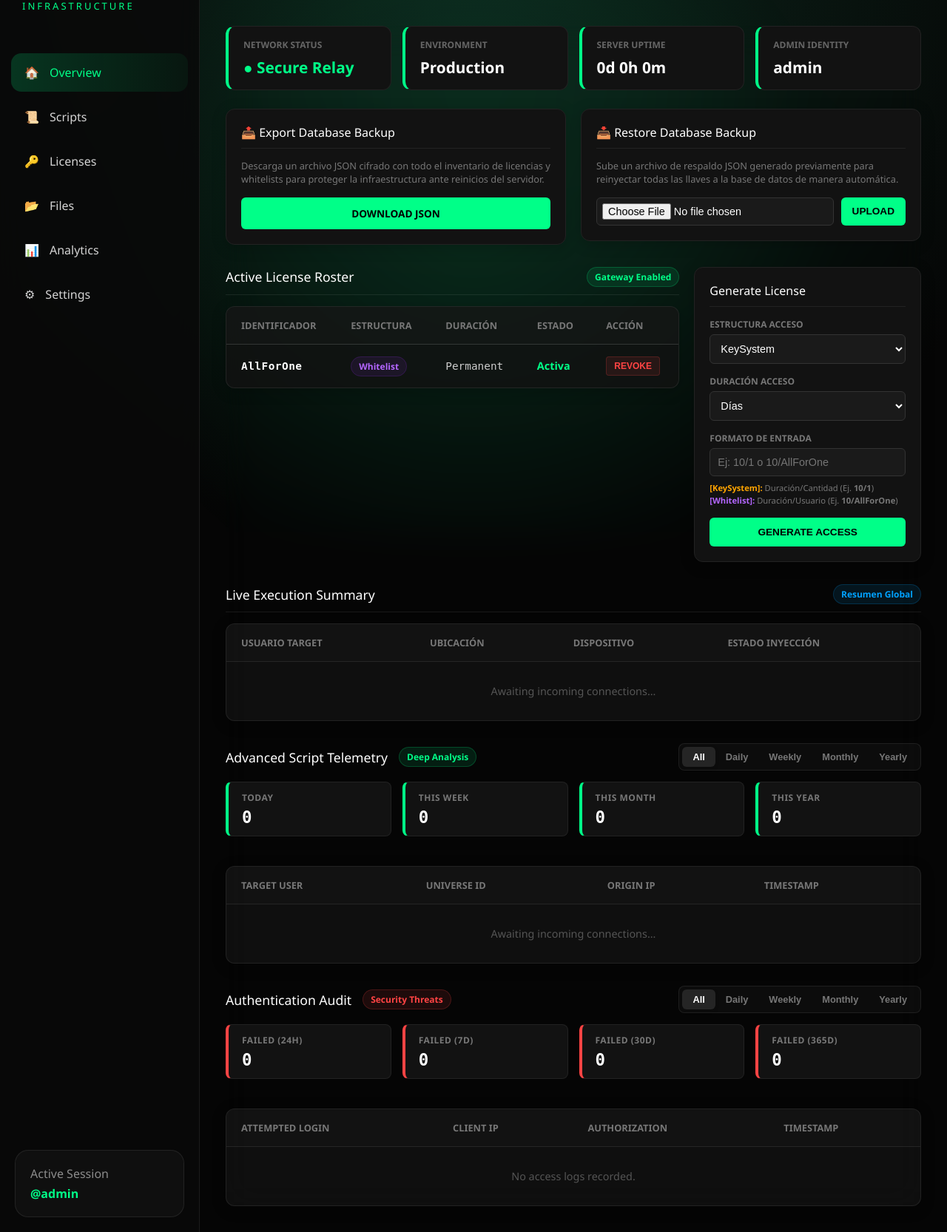
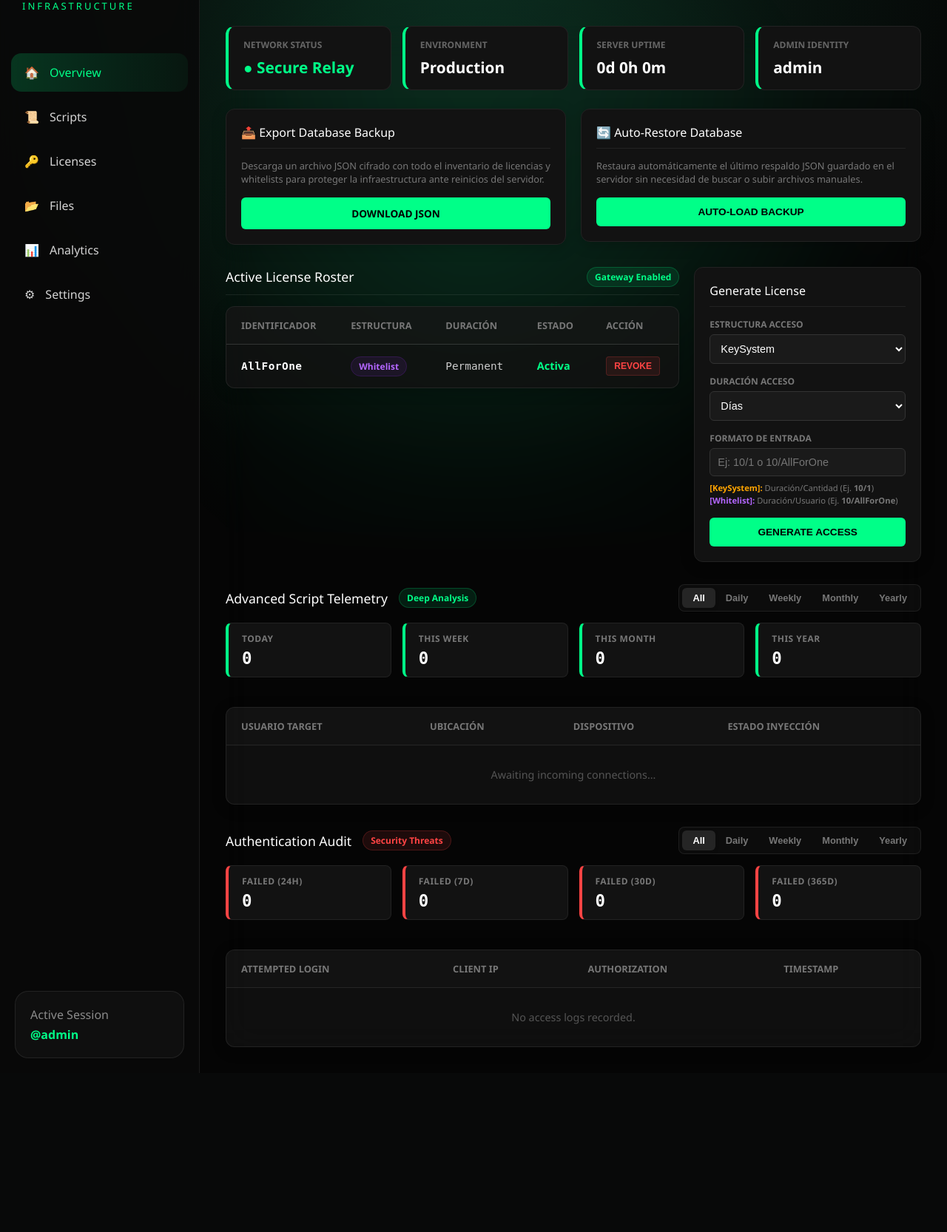
Before and after one commit to Silent-lua/Library, a Flask app: page /panel in a window 1280 px wide. Shown: the part 80-1746 px from the top of the page at 74% size. After the commit the page ends 1531 px from the top, so only its background shows below. Run offline with Flask 3, Linux system fonts and the light colour scheme; a user stored in the database is signed in.

Commit message:
Update panel.html

```diff
--- a/templates/panel.html
+++ b/templates/panel.html
@@ -351,7 +351,8 @@
                 <a href="#">📜 <span>Scripts</span></a>
                 <a href="#">🔑 <span>Licenses</span></a>
                 <a href="#">📂 <span>Files</span></a>
-                <a href="#">📊 <span>Analytics</span></a>
+                <!-- El enlace que usarás para tu página separada -->
+                <a href="/analytics">📊 <span>Analytics</span></a>
                 <a href="#">⚙ <span>Settings</span></a>
             </nav>
         </div>
@@ -414,12 +415,12 @@
                         <a href="/dashboard/exportar" class="btn-submit" style="display: block; text-align: center; text-decoration: none;">Download JSON</a>
                     </div>
 
+                    <!-- Formulario de Autoload (Modificado a un solo clic) -->
                     <div class="form-container">
-                        <h4>📥 Restore Database Backup</h4>
-                        <p style="color: #777; font-size: 0.8rem; margin-bottom: 15px; line-height: 1.4;">Sube un archivo de respaldo JSON generado previamente para reinyectar todas las llaves a la base de datos de manera automática.</p>
-                        <form action="/dashboard/importar" method="POST" enctype="multipart/form-data" style="display: flex; gap: 10px;">
-                            <input type="file" name="file_respaldo" accept=".json" required class="form-control" style="flex: 1; padding: 7px;">
-                            <button type="submit" class="btn-submit" style="width: auto; padding: 0 15px;">Upload</button>
+                        <h4>🔄 Auto-Restore Database</h4>
+                        <p style="color: #777; font-size: 0.8rem; margin-bottom: 15px; line-height: 1.4;">Restaura automáticamente el último respaldo JSON guardado en el servidor sin necesidad de buscar o subir archivos manuales.</p>
+                        <form action="/dashboard/autoload" method="POST">
+                            <button type="submit" class="btn-submit">Auto-Load Backup</button>
                         </form>
                     </div>
                 </div>
@@ -512,45 +513,7 @@
                     </div>
                 </div>
 
-                <div class="summary-section">
-                    <div class="section-header">
-                        <h3>Live Execution Summary</h3>
-                        <span class="badge badge-blue">Resumen Global</span>
-                    </div>
-                    <div class="table-container">
-                        <table class="modern-table">
-                            <thead>
-                                <tr>
-                                    <th>Usuario Target</th>
-                                    <th>Ubicación</th>
-                                    <th>Dispositivo</th>
-                                    <th>Estado Inyección</th>
-                                </tr>
-                            </thead>
-                            <tbody>
-                                {% for exe in ejecuciones %}
-                                <tr>
-                                    <td style="color: #fff; font-weight: 500;">{{ exe.roblox_username }}</td>
-                                    <td class="text-dim">Global / Proxy</td>
-                                    <td class="text-dim">Resumido</td>
-                                    <td>
-                                        {% if exe.universe_id == "0000000000" or not exe.universe_id %}
-                                            <span class="status-failed">FALLO</span>
-                                        {% else %}
-                                            <span class="status-success">ONLINE</span>
-                                        {% endif %}
-                                    </td>
-                                </tr>
-                                {% else %}
-                                <tr>
-                                    <td colspan="4" style="text-align: center; color: #555; padding: 30px;">Awaiting incoming connections...</td>
-                                </tr>
-                                {% endfor %}
-                            </tbody>
-                        </table>
-                    </div>
-                </div>
-
+                <!-- SECCIÓN VERDE ACTUALIZADA: Telemetría unificada con tabla simple -->
                 <div class="summary-section">
                     <div class="section-header" style="flex-direction: column; align-items: flex-start; border-bottom: none; gap: 15px;">
                         <div class="header-top">
@@ -589,19 +552,26 @@
                         <table class="modern-table">
                             <thead>
                                 <tr>
-                                    <th>Target User</th>
-                                    <th>Universe ID</th>
-                                    <th>Origin IP</th>
-                                    <th>Timestamp</th>
+                                    <th>Usuario Target</th>
+                                    <th>Ubicación</th>
+                                    <th>Dispositivo</th>
+                                    <th>Estado Inyección</th>
                                 </tr>
                             </thead>
                             <tbody>
                                 {% for exe in ejecuciones %}
+                                <!-- data-timestamp permite que los botones de tiempo funcionen con esta tabla -->
                                 <tr data-timestamp="{{ exe.timestamp.isoformat() }}">
                                     <td style="color: #fff; font-weight: 500;">{{ exe.roblox_username }}</td>
-                                    <td class="mono-text" style="color: #aaa;">{{ exe.universe_id }}</td>
-                                    <td class="text-dim">{{ exe.ip_address }}</td>
-                                    <td class="text-dim">{{ exe.timestamp.strftime('%Y-%m-%d %H:%M') }}</td>
+                                    <td class="text-dim">Global / Proxy</td>
+                                    <td class="text-dim">Resumido</td>
+                                    <td>
+                                        {% if exe.universe_id == "0000000000" or not exe.universe_id %}
+                                            <span class="status-failed">FALLO</span>
+                                        {% else %}
+                                            <span class="status-success">ONLINE</span>
+                                        {% endif %}
+                                    </td>
                                 </tr>
                                 {% else %}
                                 <tr>
```
